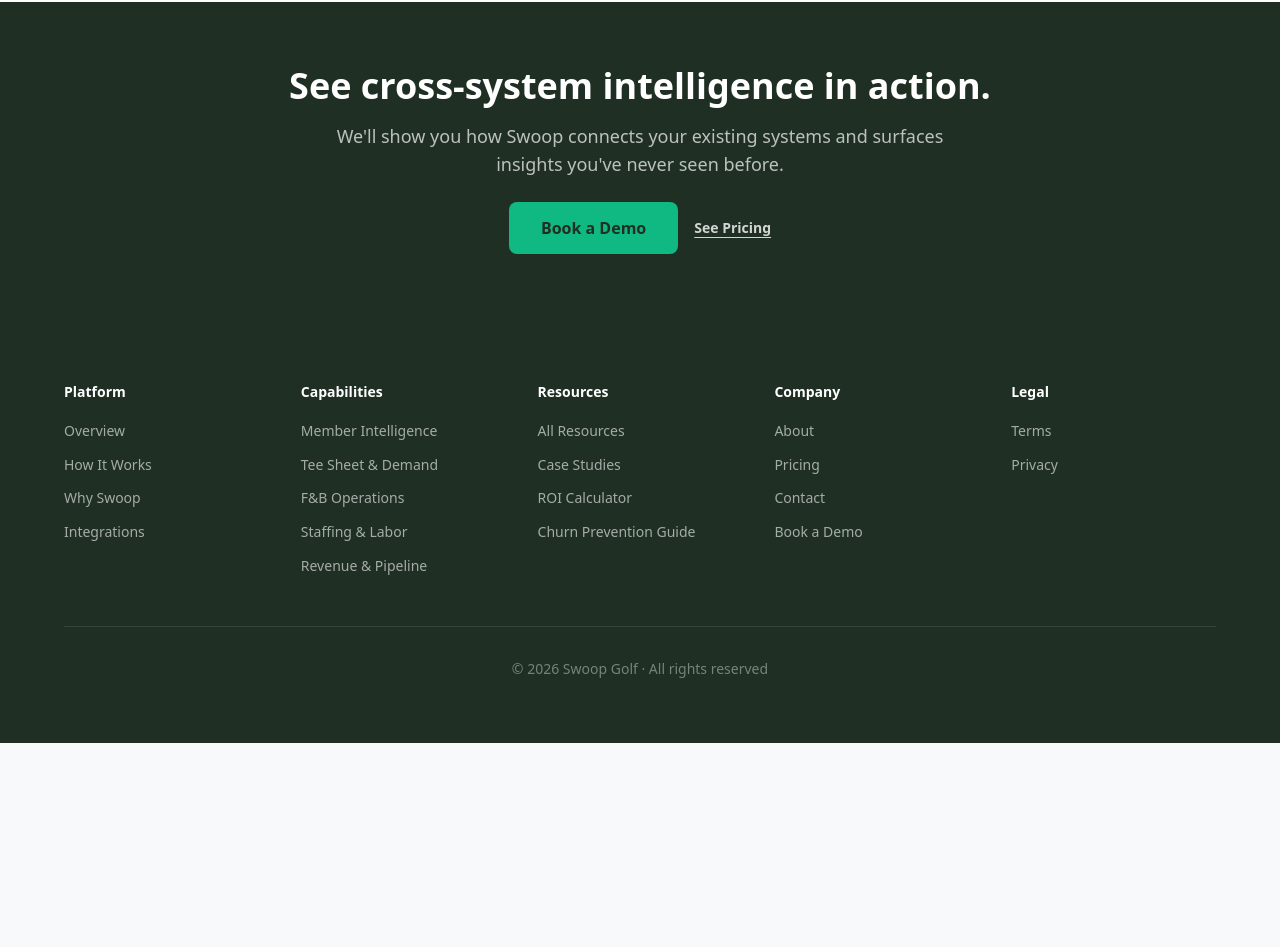
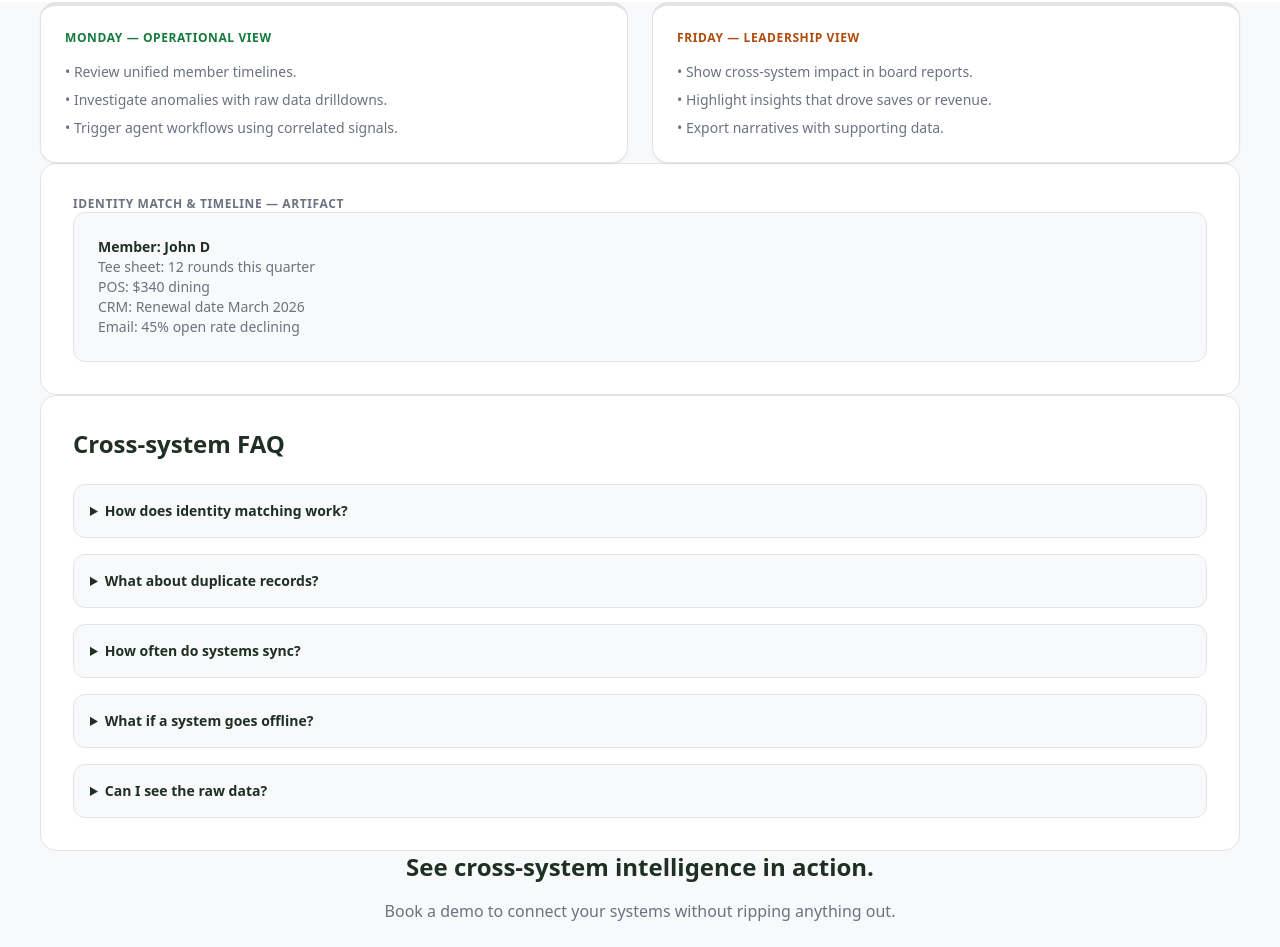
Before and after one commit to ty-hayes-82/swoop-member-intelligence-website, a Next.js app: page /features/cross-system-intelligence in a window 1280 px wide. Shown: the part 4540-5487 px from the top of the page. Before the commit the page ends 5283 px from the top, so only its background shows below. Built offline with nearby package versions, Linux system fonts and the light colour scheme.

Commit message:
feat: add depth to features/cross-system-intelligence page

```diff
--- a/app/features/cross-system-intelligence/page.jsx
+++ b/app/features/cross-system-intelligence/page.jsx
@@ -1,12 +1,19 @@
 import { buildMetadata } from '@/lib/metadata'
 import Link from 'next/link'
-import CTASection from '@/components/CTASection'
 
 export const metadata = buildMetadata({
   title: 'Cross-System Intelligence',
   description: 'How Swoop connects your tee sheet, POS, CRM, payroll, and communication systems to surface insights no single platform can provide.',
   path: '/features/cross-system-intelligence',
 })
+
+const crossFeatureFaqs = [
+  { question: 'How does identity matching work?', answer: 'We normalize member IDs, emails, and transaction fingerprints to create one profile.' },
+  { question: 'What about duplicate records?', answer: 'Duplicates are flagged for review and resolved automatically where confidence is high.' },
+  { question: 'How often do systems sync?', answer: 'Tee sheet/POS hourly, CRM/email daily, with event-driven refreshes.' },
+  { question: 'What if a system goes offline?', answer: 'Swoop alerts you, queues data, and backfills once the system returns.' },
+  { question: 'Can I see the raw data?', answer: 'Yes. Drill from dashboards down to the raw records powering each insight.' },
+]
 
 const systemConnections = [
   {
@@ -259,10 +266,63 @@
         </div>
       </section>
 
-      <CTASection
-        headline="See cross-system intelligence in action."
-        subtext="We'll show you how Swoop connects your existing systems and surfaces insights you've never seen before."
-      />
+      <section className="px-6">
+        <div className="mx-auto max-w-container grid gap-6 lg:grid-cols-2">
+          <div className="rounded-2xl border border-swoop-border bg-white p-6 shadow-sm border-t-4 border-[#4ADE80]">
+            <p className="text-xs font-semibold uppercase tracking-wider text-[#147A3E]">Monday — operational view</p>
+            <ul className="mt-4 space-y-2 text-sm text-swoop-muted">
+              <li>• Review unified member timelines.</li>
+              <li>• Investigate anomalies with raw data drilldowns.</li>
+              <li>• Trigger agent workflows using correlated signals.</li>
+            </ul>
+          </div>
+          <div className="rounded-2xl border border-swoop-border bg-white p-6 shadow-sm border-t-4 border-[#F97316]">
+            <p className="text-xs font-semibold uppercase tracking-wider text-[#AF4C0B]">Friday — leadership view</p>
+            <ul className="mt-4 space-y-2 text-sm text-swoop-muted">
+              <li>• Show cross-system impact in board reports.</li>
+              <li>• Highlight insights that drove saves or revenue.</li>
+              <li>• Export narratives with supporting data.</li>
+            </ul>
+          </div>
+        </div>
+      </section>
+
+      <section className="px-6">
+        <div className="mx-auto max-w-container rounded-2xl border border-swoop-border bg-white p-8">
+          <p className="text-xs font-semibold uppercase tracking-wider text-swoop-muted">Identity match & timeline — artifact</p>
+          <div className="rounded-xl border border-swoop-border bg-swoop-bg p-6 text-sm text-swoop-muted">
+            <p className="font-semibold text-swoop-dark">Member: John D</p>
+            <p>Tee sheet: 12 rounds this quarter</p>
+            <p>POS: $340 dining</p>
+            <p>CRM: Renewal date March 2026</p>
+            <p>Email: 45% open rate declining</p>
+          </div>
+        </div>
+      </section>
+
+      <section className="px-6">
+        <div className="mx-auto max-w-container rounded-2xl border border-swoop-border bg-white p-8">
+          <h2 className="text-2xl font-bold">Cross-system FAQ</h2>
+          <div className="mt-6 space-y-4">
+            {crossFeatureFaqs.map((item) => (
+              <details key={item.question} className="rounded-xl border border-swoop-border bg-swoop-bg p-4">
+                <summary className="cursor-pointer text-sm font-semibold text-swoop-dark">{item.question}</summary>
+                <p className="mt-2 text-sm text-swoop-muted">{item.answer}</p>
+              </details>
+            ))}
+          </div>
+        </div>
+      </section>
+
+      <section className="px-6 pb-16 text-center">
+        <div className="mx-auto max-w-container">
+          <h2 className="text-2xl font-bold mb-4">See cross-system intelligence in action.</h2>
+          <p className="text-swoop-muted mb-6">Book a demo to connect your systems without ripping anything out.</p>
+          <Link href="/book-demo" className="inline-flex min-h-[46px] items-center rounded-lg bg-swoop-dark px-6 py-3 text-sm font-semibold text-white">
+            Book a Demo
+          </Link>
+        </div>
+      </section>
     </>
   )
 }
```
